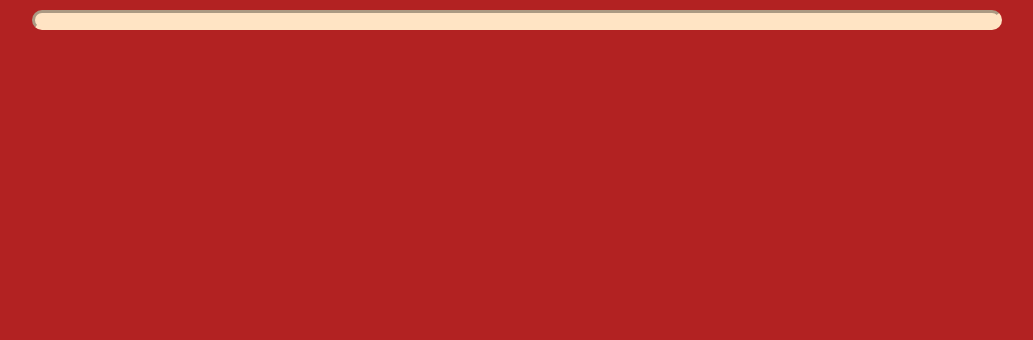
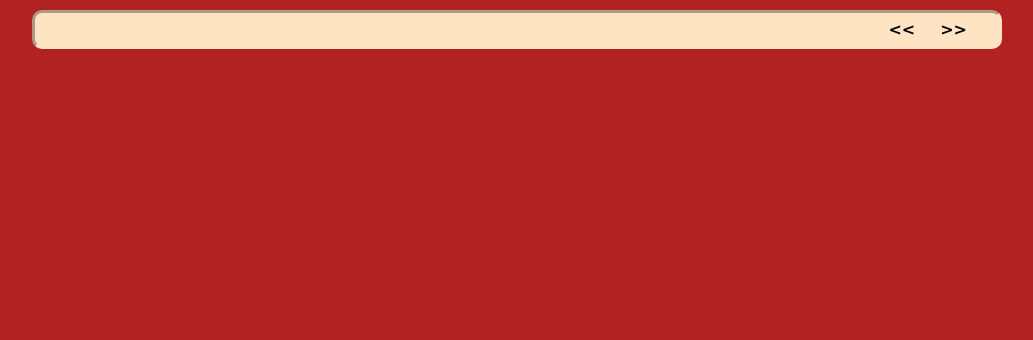
Before and after one commit to inostatic/test25, a PHP site: page / in a window 1280 px wide; the page is wider, and only the part inside the window is pictured. Shown: the part 210-550 px from the top of that part, without its empty margins (241-1274 px from the left). Run offline with PHP 8.4, Linux system fonts and the light colour scheme; data that the repository does not hold is empty.

```diff
--- a/views/index.php
+++ b/views/index.php
@@ -31,9 +31,11 @@
                 <p class="p"></p>
             </div>
             <div class="pag">
+                <a class="aPag" href="">>></a>
                 <?php for ($i = $resultCount; $i >= 1; $i--) { ?>
                     <a class="aPag" href="<?php echo $i; ?>"><?php echo $i; ?></a>
                 <?php } ?>
+                <a class="aPag"><<</a>
             </div>
             <?php foreach ($articleList as $article) { ?>
                 <div id="content">
```
